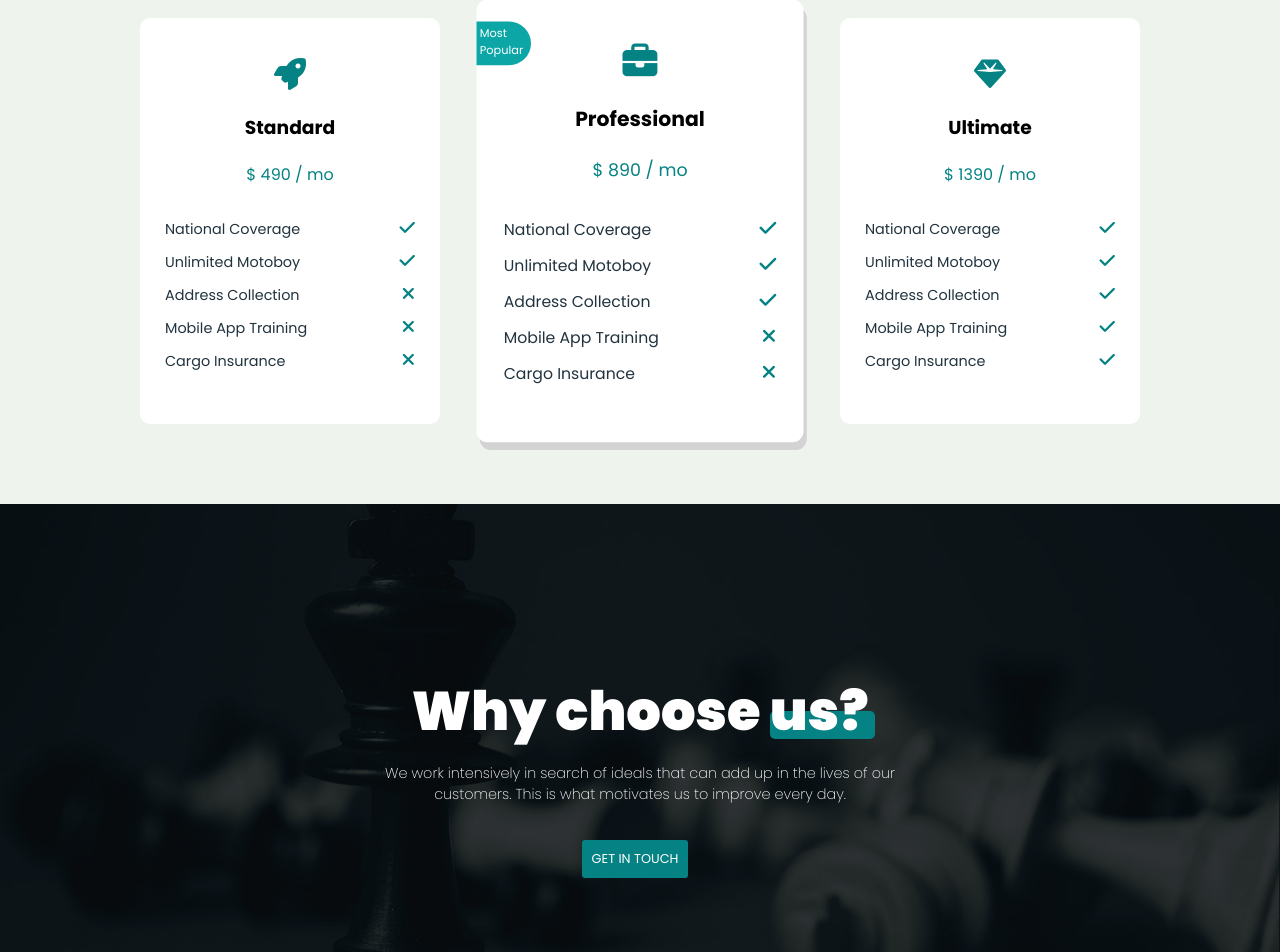
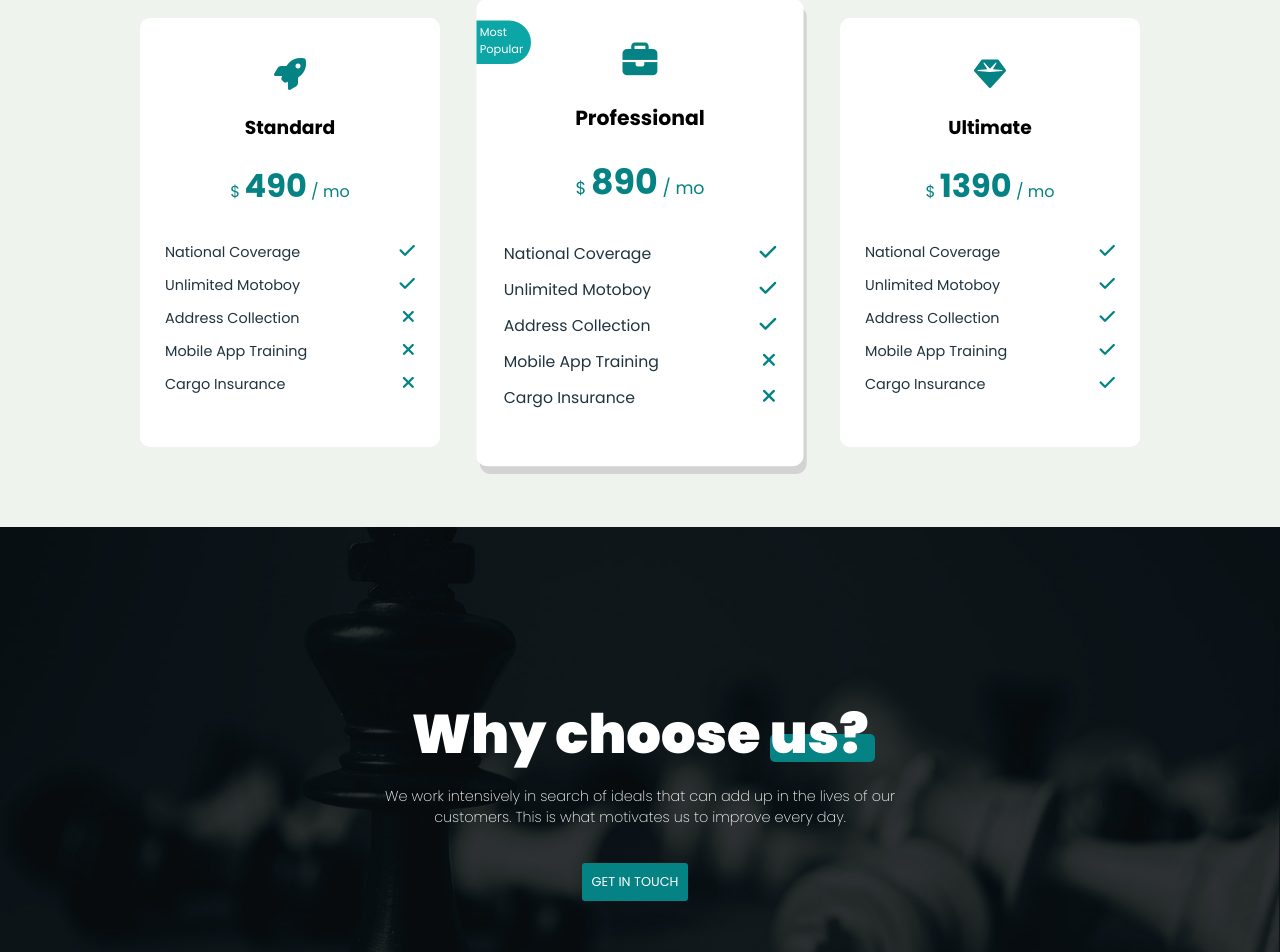
Before and after one commit to alessandraspalla/proj-html-vuejs, a Vue app: page / in a window 1280 px wide. Shown: the part 2107-3059 px from the top of the page. Built offline with nearby package versions, Linux system fonts and the light colour scheme.

Commit message:
add scss to card price

```diff
--- a/src/components/PageMain.vue
+++ b/src/components/PageMain.vue
@@ -8,7 +8,7 @@ export default {
                     id: 1,
                     icon: 'fa-solid fa-rocket',
                     title: 'Standard',
-                    price: '$ 490 / mo',
+                    price: '490',
                     bestPrice: false,
                     services: [
                         {
@@ -37,7 +37,7 @@ export default {
                     id: 2,
                     icon: 'fa-solid fa-briefcase',
                     title: 'Professional',
-                    price: '$ 890 / mo',
+                    price: '890',
                     bestPrice: true,
                     services: [
                         {
@@ -66,7 +66,7 @@ export default {
                     id: 3,
                     icon: 'fa-solid fa-gem',
                     title: 'Ultimate',
-                    price: '$ 1390 / mo',
+                    price: '1390',
                     bestPrice: false,
                     services: [
                         {
@@ -203,7 +203,7 @@ export default {
                         </div>
                         <i :class="card.icon"></i>
                         <h3>{{ card.title }}</h3>
-                        <span>{{ card.price }}</span>
+                        <span>$ <strong>{{ card.price }}</strong> / mo</span>
                         <ul>
                             <li v-for="service in card.services">
                                 {{ service.text }}
```
